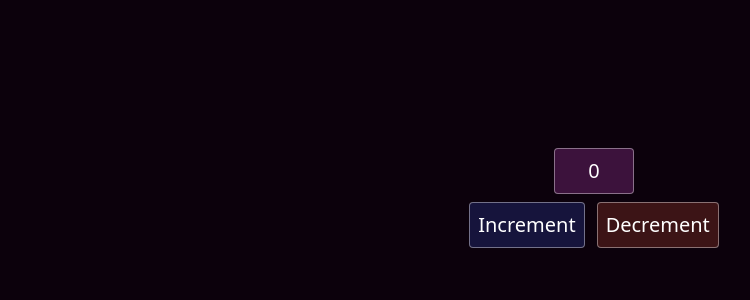
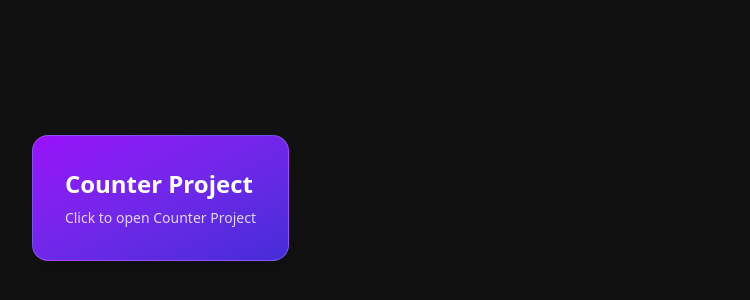
Before and after one commit to PIYUSHDAHLE/React-Code-Practice, a React (Vite) app: page / in a window 1280 px wide. Shown: the part 202-502 px from the top of the page, without its empty margins (46-796 px from the left). Built offline with nearby package versions, Linux system fonts and the light colour scheme.

Commit message:
Home Page Layout

```diff
--- a/package.json
+++ b/package.json
@@ -13,6 +13,7 @@
     "@tailwindcss/vite": "^4.1.18",
     "react": "^19.2.0",
     "react-dom": "^19.2.0",
+    "react-router-dom": "^7.13.0",
     "tailwindcss": "^4.1.18"
   },
   "devDependencies": {
--- a/src/App.tsx
+++ b/src/App.tsx
@@ -1,28 +1,16 @@
-import { useState } from "react";
+import { BrowserRouter as Router, Routes, Route } from "react-router-dom"
+import Home from "../src/layout/Home"
+import Counter from "./pages/Counter"
 
 const App = () => {
-  const [count, setcount] = useState(0);
-  const InFun = () => {
-     setcount(count + 1)
-  }
-  const DeFun = () => {
-    if (count<=0) {
-       setcount(count);
-    }else{
-       setcount(count - 1)
-     }
-  }
   return (
-    <div className="flex justify-center items-center h-screen flex-col bg-[#0c010c] gap-2">
-      <div className="bg-[#5f1f5f96] w-20 text-center text-white p-2 rounded-sm text-xl border border-[#ffffff65]">
-        {count}
-      </div>
-      <div className="flex gap-3">
-        <button onClick={InFun} className="bg-[#1f235f96] text-center text-white p-2 rounded-sm text-xl border border-[#ffffff65]">Increment</button>
-        <button onClick={DeFun} className="bg-[#5f231f96]  text-center text-white p-2 rounded-sm text-xl border border-[#ffffff65]">Decrement</button>
-      </div>
-    </div>
-  );
-};
+    <Router>
+      <Routes>
+        <Route path="/" element={<Home />} />
+        <Route path="/count" element={<Counter />} />
+      </Routes>
+    </Router>
+  )
+}
 
-export default App;
+export default App
--- /dev/null
+++ b/src/layout/Home.tsx
@@ -0,0 +1,57 @@
+import { useNavigate } from "react-router-dom"
+
+const colors = [
+  "bg-gradient-to-br from-purple-600 to-indigo-700",
+  "bg-gradient-to-br from-pink-600 to-rose-700",
+  "bg-gradient-to-br from-blue-600 to-cyan-700",
+  "bg-gradient-to-br from-green-600 to-emerald-700",
+  "bg-gradient-to-br from-orange-500 to-red-600",
+  "bg-gradient-to-br from-teal-600 to-sky-700"
+]
+
+const cards = [
+  { id: 1, title: "Counter Project", path: "/count" },
+
+].map(card => ({
+  ...card,
+  color: colors[Math.floor(Math.random() * colors.length)]
+}))
+
+const Home = () => {
+  const navigate = useNavigate()
+
+  return (
+    <div className="min-h-screen w-full bg-[#111] flex items-center justify-center p-10">
+      <div className="grid grid-cols-1 sm:grid-cols-2 md:grid-cols-3 lg:grid-cols-4 gap-8">
+        {cards.map(card => (
+          <div
+            key={card.id}
+            onClick={() => navigate(card.path)}
+            className={`
+              cursor-pointer
+              backdrop-blur-xl
+              bg-white/10
+              border border-white/20
+              shadow-xl
+              rounded-2xl
+              p-8
+              text-white
+              transition-all duration-500
+              hover:-translate-y-4
+              hover:scale-105
+              hover:shadow-[0_0_30px_rgba(255,255,255,0.25)]
+              ${card.color}
+            `}
+          >
+            <h2 className="text-2xl font-bold mb-2">{card.title}</h2>
+            <p className="text-sm opacity-80">
+              Click to open {card.title}
+            </p>
+          </div>
+        ))}
+      </div>
+    </div>
+  )
+}
+
+export default Home
--- /dev/null
+++ b/src/pages/Counter.tsx
@@ -0,0 +1,28 @@
+import { useState } from "react";
+
+const Counter = () => {
+    const [count, setcount] = useState(0);
+  const InFun = () => {
+     setcount(count + 1)
+  }
+  const DeFun = () => {
+    if (count<=0) {
+       setcount(count);
+    }else{
+       setcount(count - 1)
+     }
+  }
+  return (
+    <div className="flex justify-center items-center h-screen flex-col bg-[#0c010c] gap-2">
+      <div className="bg-[#5f1f5f96] w-20 text-center text-white p-2 rounded-sm text-xl border border-[#ffffff65]">
+        {count}
+      </div>
+      <div className="flex gap-3">
+        <button onClick={InFun} className="bg-[#1f235f96] text-center text-white p-2 rounded-sm text-xl border border-[#ffffff65]">Increment</button>
+        <button onClick={DeFun} className="bg-[#5f231f96]  text-center text-white p-2 rounded-sm text-xl border border-[#ffffff65]">Decrement</button>
+      </div>
+    </div>
+  );
+}
+
+export default Counter;
```
Also changed, not shown: 1 other file (tests, documents, lock files or other folders).
